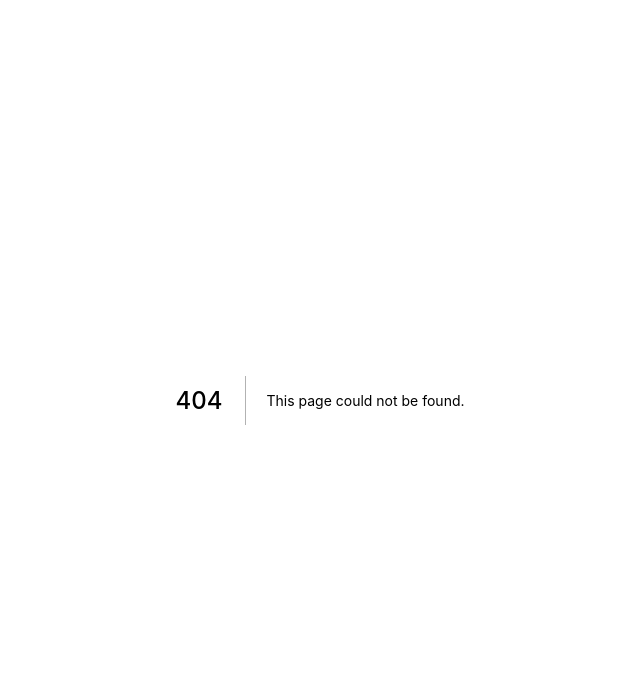
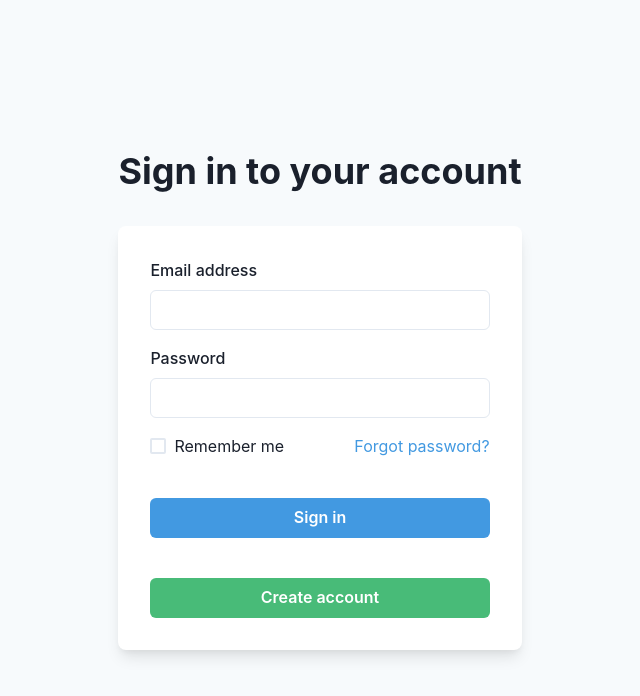
Before and after one commit to francamara/flemalog, a Next.js app: page /login in a window 1280 px wide. Before the commit this address had no page. Shown: the top 696 px of the page, without its empty margins (320-960 px from the left). Built offline with nearby package versions, Linux system fonts and the light colour scheme.

Commit message:
feat: added initial views

```diff
--- a/pages/_app.js
+++ b/pages/_app.js
@@ -1,7 +1,12 @@
 import '../styles/globals.css'
+import { ChakraProvider } from '@chakra-ui/react'
 
 function MyApp({ Component, pageProps }) {
-  return <Component {...pageProps} />
+  return (
+    <ChakraProvider>
+      <Component {...pageProps} />
+    </ChakraProvider>
+  )
 }
 
 export default MyApp
--- /dev/null
+++ b/pages/login/index.js
@@ -0,0 +1,73 @@
+import {
+  Flex,
+  Box,
+  FormControl,
+  FormLabel,
+  Input,
+  Checkbox,
+  Stack,
+  Link,
+  Button,
+  Heading,
+  Text,
+  useColorModeValue,
+} from '@chakra-ui/react'
+
+export default function SimpleCard() {
+  return (
+    <Flex
+      minH={'100vh'}
+      align={'center'}
+      justify={'center'}
+      bg={useColorModeValue('gray.50', 'gray.800')}>
+      <Stack spacing={8} mx={'auto'} maxW={'lg'} py={12} px={6}>
+        <Stack align={'center'}>
+          <Heading fontSize={'4xl'}>Sign in to your account</Heading>
+        </Stack>
+        <Box
+          rounded={'lg'}
+          bg={useColorModeValue('white', 'gray.700')}
+          boxShadow={'lg'}
+          p={8}>
+          <Stack spacing={4}>
+            <FormControl id="email">
+              <FormLabel>Email address</FormLabel>
+              <Input type="email" />
+            </FormControl>
+            <FormControl id="password">
+              <FormLabel>Password</FormLabel>
+              <Input type="password" />
+            </FormControl>
+            <Stack spacing={10}>
+              <Stack
+                direction={{ base: 'column', sm: 'row' }}
+                align={'start'}
+                justify={'space-between'}>
+                <Checkbox>Remember me</Checkbox>
+                <Link color={'blue.400'}>Forgot password?</Link>
+              </Stack>
+              <Button
+                bg={'blue.400'}
+                color={'white'}
+                _hover={{
+                  bg: 'blue.500',
+                }}>
+                Sign in
+              </Button>
+              <Button
+                bg={'green.400'}
+                color={'white'}
+                _hover={{
+                  bg: 'green.500',
+                }}>
+                <Link href='/login/createAccount'>
+                  Create account
+                </Link>
+              </Button>
+            </Stack>
+          </Stack>
+        </Box>
+      </Stack>
+    </Flex>
+  )
+}
```
Also changed, not shown: components/Header.js (added, +88 -0 lines), package.json (+10 -2 lines), pages/index.js (+8 -52 lines), pages/login/createAccount.js (added, +91 -0 lines), .eslintrc.json, 2 other files (tests, documents, lock files or other folders).
